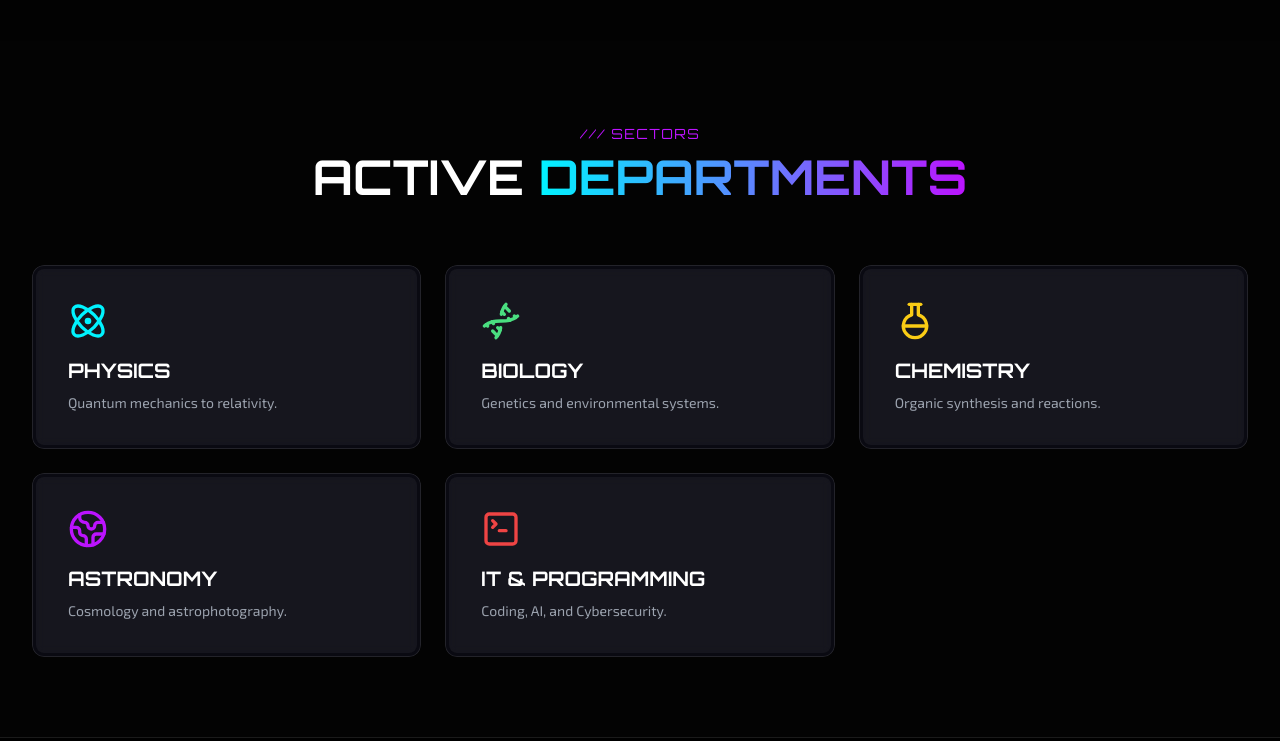
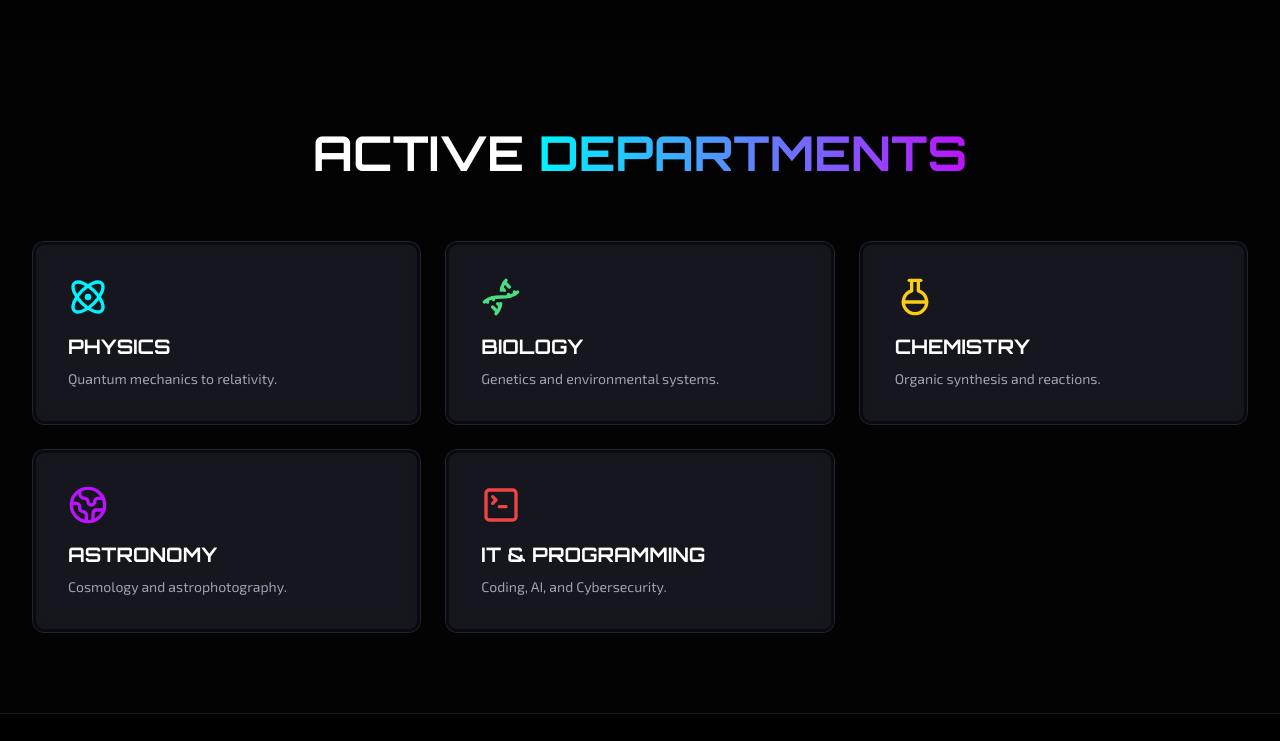
Before and after one commit to amiayon8/rcschtml, a plain HTML site: page index2.html in a window 1280 px wide. Shown: the part 2420-3161 px from the top of the page. Drawn offline with nearby package versions, Linux system fonts and the light colour scheme.

Commit message:
Update index2.html

```diff
--- a/index2.html
+++ b/index2.html
@@ -451,7 +451,7 @@
     <section id="wings" class="py-20 bg-black/40">
         <div class="max-w-7xl mx-auto px-4 sm:px-6 lg:px-8">
             <div class="text-center mb-16 reveal">
-                <span class="font-sci text-cyber-purple tracking-widest text-sm uppercase">/// SECTORS</span>
+                <span class="font-sci text-cyber-purple tracking-widest text-sm uppercase hidden">/// SECTORS</span>
                 <h2 class="font-sci text-4xl md:text-5xl font-bold text-white mt-2">ACTIVE <span class="text-transparent bg-clip-text bg-gradient-to-r from-cyber-blue to-cyber-purple">DEPARTMENTS</span></h2>
             </div>
 
```
